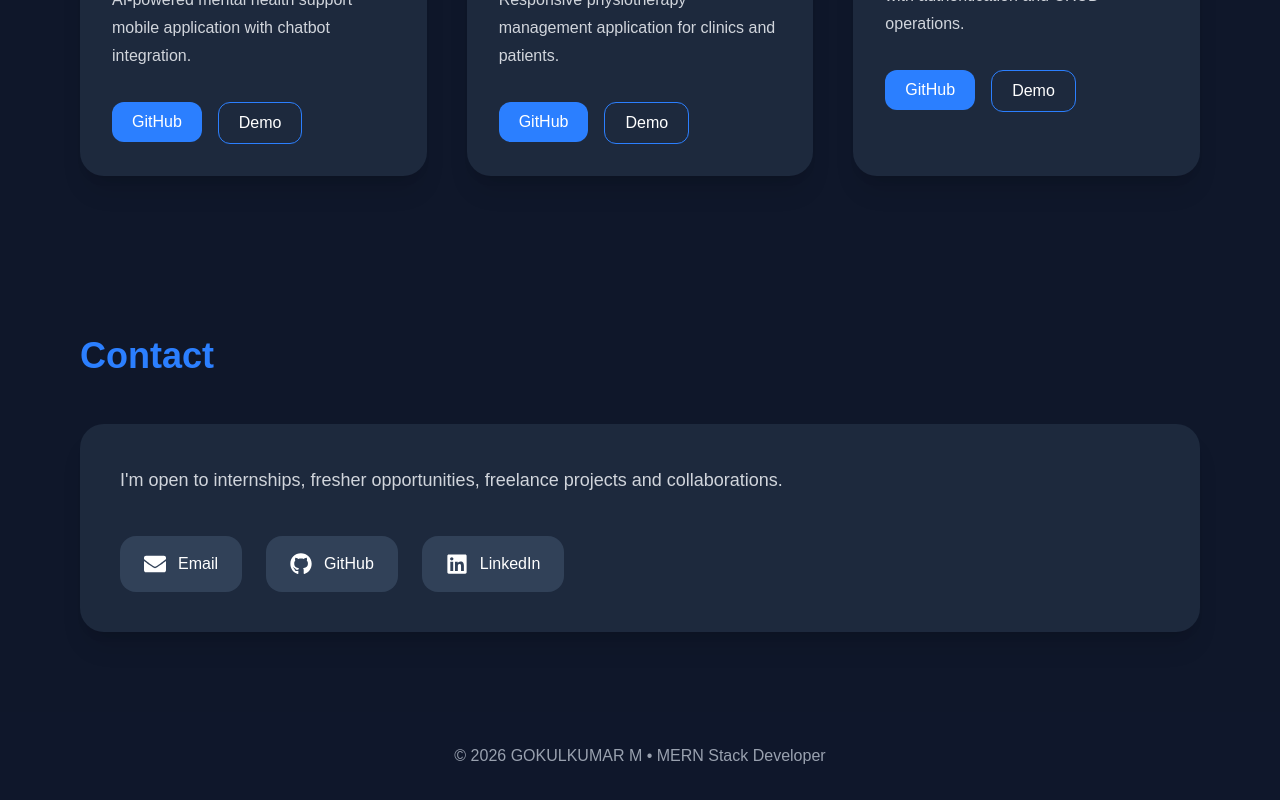
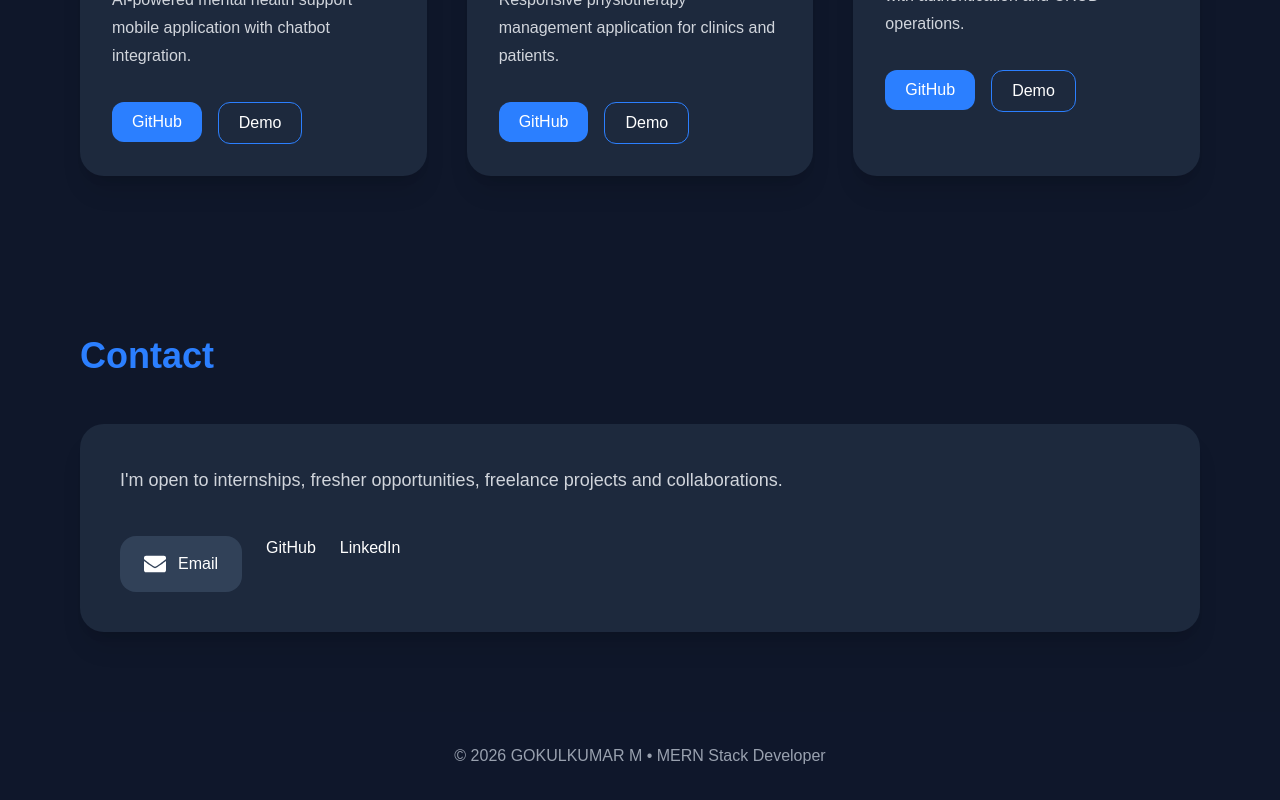
Before and after one commit to Gokul768/gokul-portfolio, a React app: page / in a window 1280 px wide. Shown: the part 2410-3210 px from the top of the page. Built offline with nearby package versions, Linux system fonts and the light colour scheme; the HTML template or start-up script is replaced by a standard one.

Commit message:
Added GitHub links

```diff
--- a/src/components/Contact.tsx
+++ b/src/components/Contact.tsx
@@ -29,20 +29,18 @@ const Contact = () => {
           </a>
 
          <a
-            href="https://github.com/"
+  href="https://github.com/Gokul768"
   target="_blank"
-            className="flex items-center gap-3 bg-slate-700 hover:bg-blue-500 transition px-6 py-4 rounded-2xl"
+  rel="noopener noreferrer"
 >
-            <FaGithub size={22} />
   GitHub
 </a>
 
           <a
-            href="https://linkedin.com/"
+  href="https://www.linkedin.com/in/gokulkumar-m-8aa977355"
   target="_blank"
-            className="flex items-center gap-3 bg-slate-700 hover:bg-blue-500 transition px-6 py-4 rounded-2xl"
+  rel="noopener noreferrer"
 >
-            <FaLinkedin size={22} />
   LinkedIn
 </a>
 
--- a/src/components/Projects.tsx
+++ b/src/components/Projects.tsx
@@ -10,7 +10,7 @@ const projects = [
     description:
       "AI-powered mental health support mobile application with chatbot integration.",
     github: "https://github.com/Gokul768/ai-mental-health-companion",
-    demo: "https://gokul-portfolio-one-navy.vercel.app",
+    demo: "https://github.com/Gokul768",
   },
 
   {
@@ -20,7 +20,7 @@ const projects = [
     description:
       "Responsive physiotherapy management application for clinics and patients.",
     github: "https://github.com/Gokul768/physio-app",
-    demo: "https://gokul-portfolio-one-navy.vercel.app",
+    demo: "https://github.com/Gokul768",
   },
 
   {
@@ -30,7 +30,7 @@ const projects = [
     description:
       "Full-stack task management system with authentication and CRUD operations.",
     github: "https://github.com/Gokul768/task-manager",
-    demo: "https://gokul-portfolio-one-navy.vercel.app",
+    demo: "https://github.com/Gokul768",
   },
 ]
 
```
Lines whose indentation alone changed are shown as unchanged.
